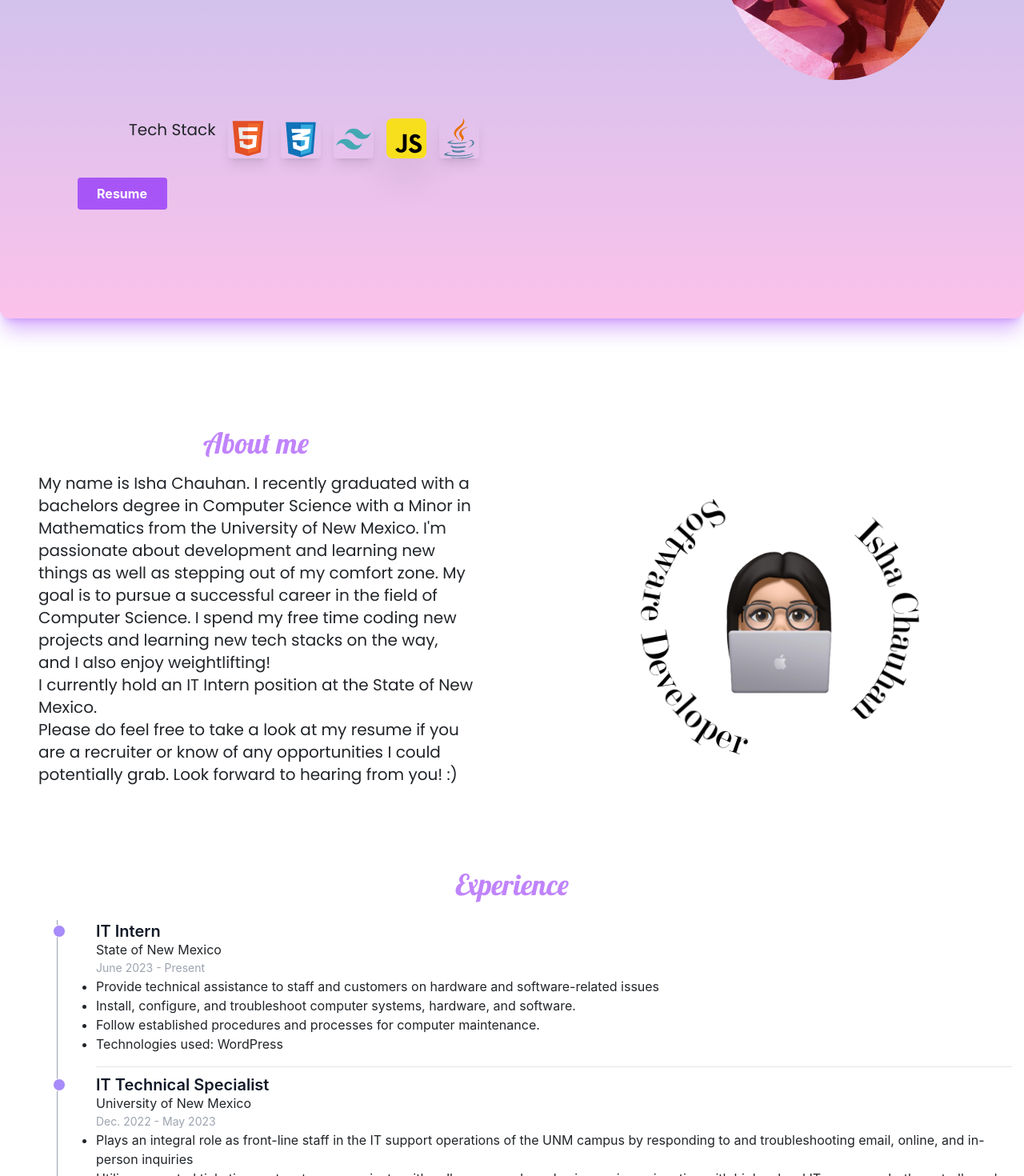
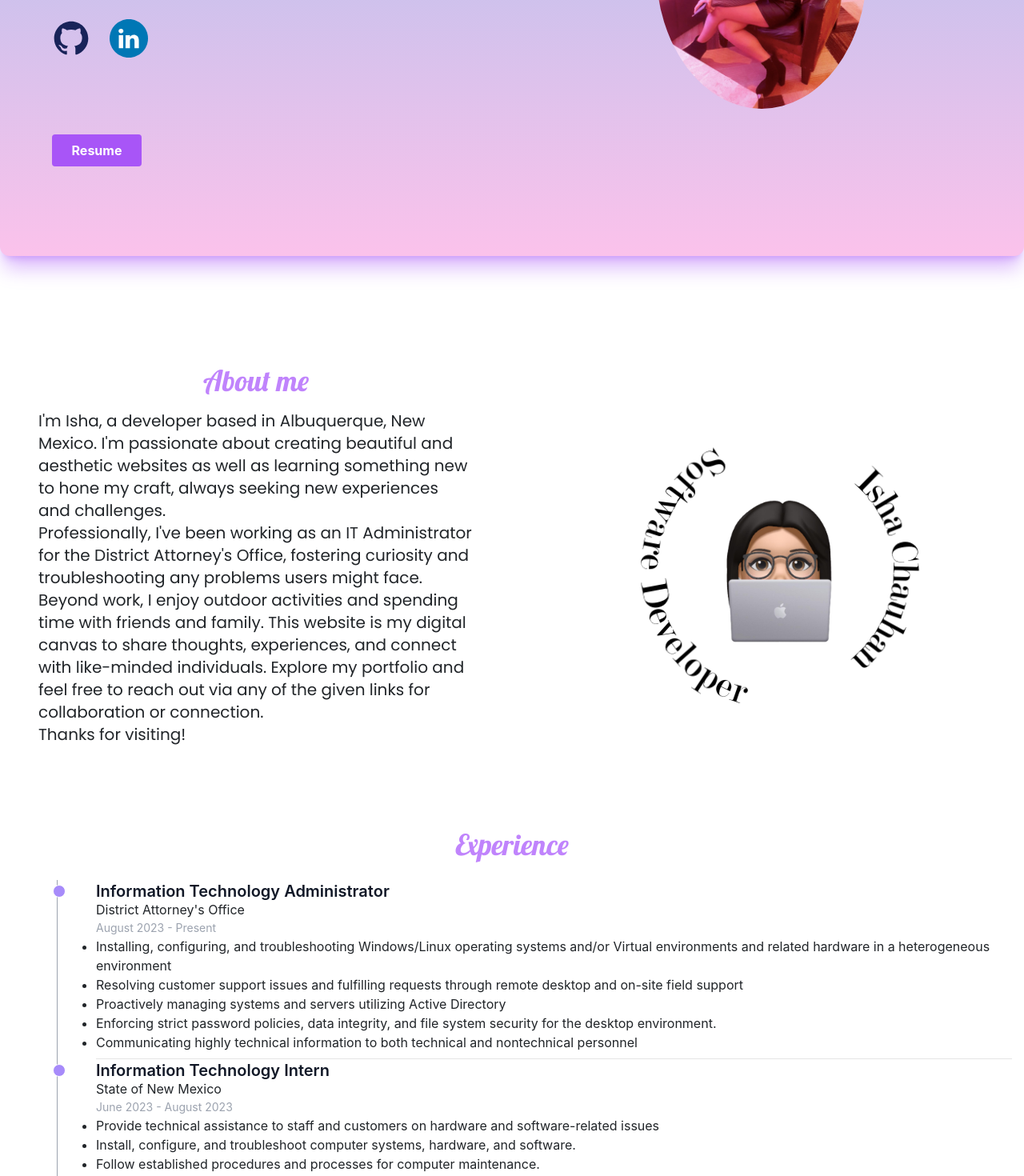
Before and after one commit to izha135/pwebs, a React (Create React App) app: page / in a window 1280 px wide. Shown: the part 460-1930 px from the top of the page at 80% size. Built offline with nearby package versions, Linux system fonts and the light colour scheme.

Commit message:
fixed bugs

```diff
--- a/public/index.html
+++ b/public/index.html
@@ -68,20 +68,7 @@
     />
     <title>Isha Chauhan</title>
   </head>
-  <!-- Google tag (gtag.js) -->
-  <script
-    async
-    src="https://www.googletagmanager.com/gtag/js?id=G-YRQRZH530H"
-  ></script>
-  <script>
-    window.dataLayer = window.dataLayer || [];
-    function gtag() {
-      dataLayer.push(arguments);
-    }
-    gtag("js", new Date());
 
-    gtag("config", "G-YRQRZH530H");
-  </script>
   <body>
     <noscript>You need to enable JavaScript to run this app.</noscript>
     <div id="root"></div>
--- a/src/components/About-Me.jsx
+++ b/src/components/About-Me.jsx
@@ -12,19 +12,15 @@ export default function About() {
               About me
             </h1>
             <p className="xl-s:text-left md-s:text-center  font-poppins text-xl ">
-              My name is Isha Chauhan. I recently graduated with a bachelors
-              degree in Computer Science with a Minor in Mathematics from the
-              University of New Mexico. I'm passionate about development and
-              learning new things as well as stepping out of my comfort zone. My
-              goal is to pursue a successful career in the field of Computer
-              Science. I spend my free time coding new projects and learning new
-              tech stacks on the way, and I also enjoy weightlifting! <br />I
-              currently hold an IT Intern position at the State of New Mexico.
-              <br />
-              Please do feel free to take a look at my resume if you are a
-              recruiter or know of any opportunities I could potentially grab.
-              Look forward to hearing from you! :)
-            </p>
+            I'm Isha, a developer based in Albuquerque, New Mexico. I'm passionate about creating beautiful and aesthetic websites as well as learning something new to hone my craft, always seeking new experiences and challenges.
+<br />
+Professionally, I've been working as an IT Administrator for the District Attorney's Office, fostering curiosity and troubleshooting any problems users might face.
+<br />
+Beyond work, I enjoy outdoor activities and spending time with friends and family.
+
+This website is my digital canvas to share thoughts, experiences, and connect with like-minded individuals. Explore my portfolio and feel free to reach out via any of the given links for collaboration or connection.
+<br></br>
+Thanks for visiting! </p>
           </div>
         </div>
         <div className="col mx-auto my-auto">
--- a/src/components/Experience.jsx
+++ b/src/components/Experience.jsx
@@ -8,15 +8,48 @@ export default function Experience() {
       </h3>
       <div className="">
         <ol className="relative border-l border-gray-400 ml-14 dark:border-gray-700 text-left  ">
+        <li className="ml-12 mt-2">
+            <div class="absolute w-4 h-4 bg-violet-400 rounded-full mt-1.5 -left-1.5 border border-white dark:border-gray-900 dark:bg-gray-700"></div>
+
+            <h3 class="text-xl font-semibold text-gray-900 dark:text-white">
+            Information Technology Administrator
+
+            </h3>
+            <h5>District Attorney's Office </h5>
+            <time class="mb-1 text-sm font-normal leading-none text-gray-400 dark:text-gray-500">
+            August 2023 - Present
+            </time>
+            <p></p>
+            <ul>
+              <li className="list-disc">
+              Installing, configuring, and troubleshooting Windows/Linux operating systems and/or Virtual environments and related hardware in a heterogeneous environment
+              </li>
+              <li className="list-disc">
+              Resolving customer support issues and fulfilling requests through remote desktop and on-site field support
+
+              </li>
+              <li className="list-disc">
+              Proactively managing systems and servers utilizing Active Directory
+              </li>
+              <li className="list-disc">
+              Enforcing strict password policies, data integrity, and file system security for the desktop environment.
+
+              </li>
+              <li className="list-disc">Communicating highly technical information to both technical and nontechnical personnel
+</li>
+            </ul>
+
+            <hr className="mt-2" />
+          </li>
           <li className="ml-12">
             <div class="absolute w-4 h-4 bg-violet-400 rounded-full mt-1.5 -left-1.5 border border-white dark:border-gray-900 dark:bg-gray-700"></div>
 
             <h3 class="text-xl font-semibold text-gray-900 dark:text-white">
-              IT Intern
+            Information Technology Intern
             </h3>
             <h5>State of New Mexico</h5>
             <time class="mb-1 text-sm font-normal leading-none text-gray-400 dark:text-gray-500">
-              June 2023 - Present
+              June 2023 - August 2023
             </time>
             <ul className="">
               <li className="list-disc">
--- a/src/components/Hero.jsx
+++ b/src/components/Hero.jsx
@@ -18,12 +18,12 @@ export default function Hero() {
   };
   return (
     <section
-      className="jumbotron  container  rounded-xl bg-gradient-to-t from-[#fbc2eb] to-[#a6c1ee]  shadow-xl shadow-purple-500/40"
+      className="jumbotron container   rounded-xl bg-gradient-to-t from-[#fbc2eb] to-[#a6c1ee]  shadow-xl shadow-purple-500/40"
       id="home"
     >
-      <div className="row">
-        <div className="col-lg-6 col-md-6 col-sm-12 col-xs-12 px-5 py-4 mx-[6em]">
-          <h1 className="text-purple-500 inline-block font-lobster-one text-5xl mt-[2em] mb-2 align-top float-lg-left ">
+      <div className="row ">
+        <div className="col-lg-6 col-md-6 col-sm-12 col-xs-12 px-5 py-4 float-xl-left">
+          <h1 className="text-purple-500 inline-block font-lobster-one text-5xl mt-[2em] mb-2 align-top float-md-left ">
             Hi, nice to meet you 👋
           </h1>
           <br />
@@ -31,12 +31,12 @@ export default function Hero() {
             I'm Isha Chauhan, a passionate developer based in Albuqerque, New
             Mexico 📍
           </h3>
-          <button className="float-lg-left mr-4 mt-4">
+          <button className="float-md-left mr-4 mt-4">
             <a href="https://github.com/izha135" target="_blank">
               <img className="w-12 h-auto" src={git} alt="git icon" />
             </a>
           </button>
-          <button className="float-lg-left mt-4">
+          <button className="float-md-left mt-4">
             <a
               href="https://www.linkedin.com/in/isha-chauhan-26a717155/"
               target="_blank"
@@ -48,19 +48,19 @@ export default function Hero() {
 
           {/* bruh fix me  */}
         </div>
-        <div className="col ">
+        <div className="container col d-flex align-items-center justify-content-center ">
           <img
-            className=" mx-auto xl-s:mt-[2em] d-block h-[29em] rounded-circle scale-1.7   md-s:-ml-[4rem] max-w-md sm-s:mx-5 py-4"
+            className=" d-block h-[25em] rounded-circle scale-1.7   max-w-md py-4 px-2"
             src={me2}
             alt="me"
           />
         </div>
-        <div class="w-100"></div>
-        <div className=" col-lg-6 col-md-6 col-sm-12 col-xs-12 px-5 py-4  mx-[6em]">
-          <ul className="d-flex flex-row gap-4 list-inline text-wrap">
+        {/* <div class="w-100"></div> */}
+        <div className=" col-lg-6 col-md-6 col-sm-12 col-xs-12 px-5 ">
+          {/* <ul className="d-flex flex-row gap-4 list-inline  text-wrap">
             <li>
               <h1 className="font-poppins float-lg-left  float-sm-center  md-s:text-3xl sm-s:text-lg xl-s:text-xl">
-                Tech Stack
+                Skills
               </h1>
             </li>
 
@@ -99,14 +99,14 @@ export default function Hero() {
                 alt=""
               />
             </li>
-          </ul>
+          </ul> */}
           <a
             href={resume}
             target="_blank"
             download="Resume_Isha"
             rel="noreferrer"
           >
-            <button className=" mt-4  bg-purple-500 w-[7rem] xl-s:-ml-[34rem] xl-s:mt-6 md-s:-ml-[6rem] md-s:mt-5 hover:bg-purple-600 text-white font-bold py-2 mb-12 xl-s:px-4 sm-s:mt-10 rounded">
+            <button className=" mt-2 float-xl-left float-md-center bg-purple-500 w-[7rem]   hover:bg-purple-600 text-white font-bold py-2 mb-12  rounded">
               Resume
             </button>
           </a>
--- a/src/components/NavBar.jsx
+++ b/src/components/NavBar.jsx
@@ -3,7 +3,7 @@ import { Link, animateScroll as scroll } from "react-scroll";
 
 function NavBar() {
   return (
-    <nav class="navbar  navbar-expand-sm  shadow-sm fixed-top  bg-white mb-16 shadow-violet-500/40 ">
+    <nav class="navbar  navbar-expand-sm  shadow-sm sticky-top  bg-white mb-10 shadow-violet-500/40 ">
       <div class="container ">
         <span
           className="navbar-brand float-sm-center float-md-left text-purple-400 text-4xl "
```
Also changed, not shown: 1 other file (tests, documents, lock files or other folders).
